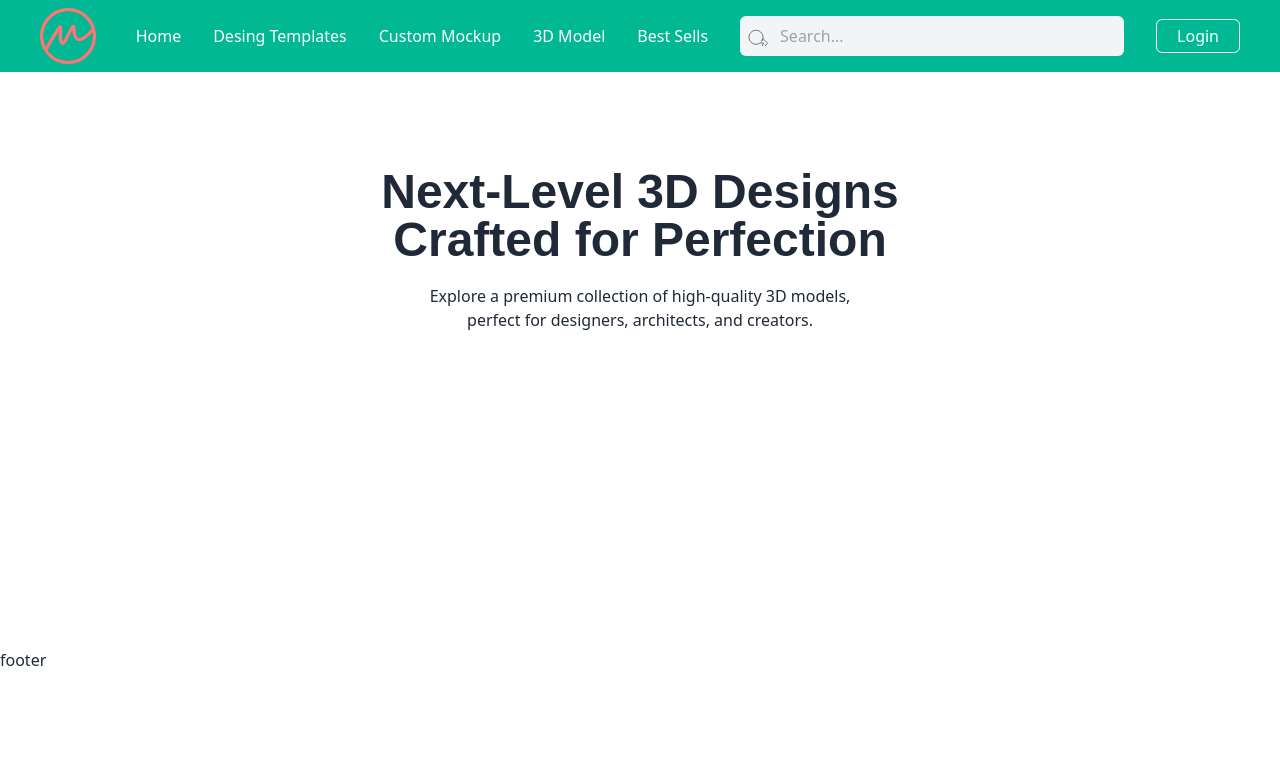
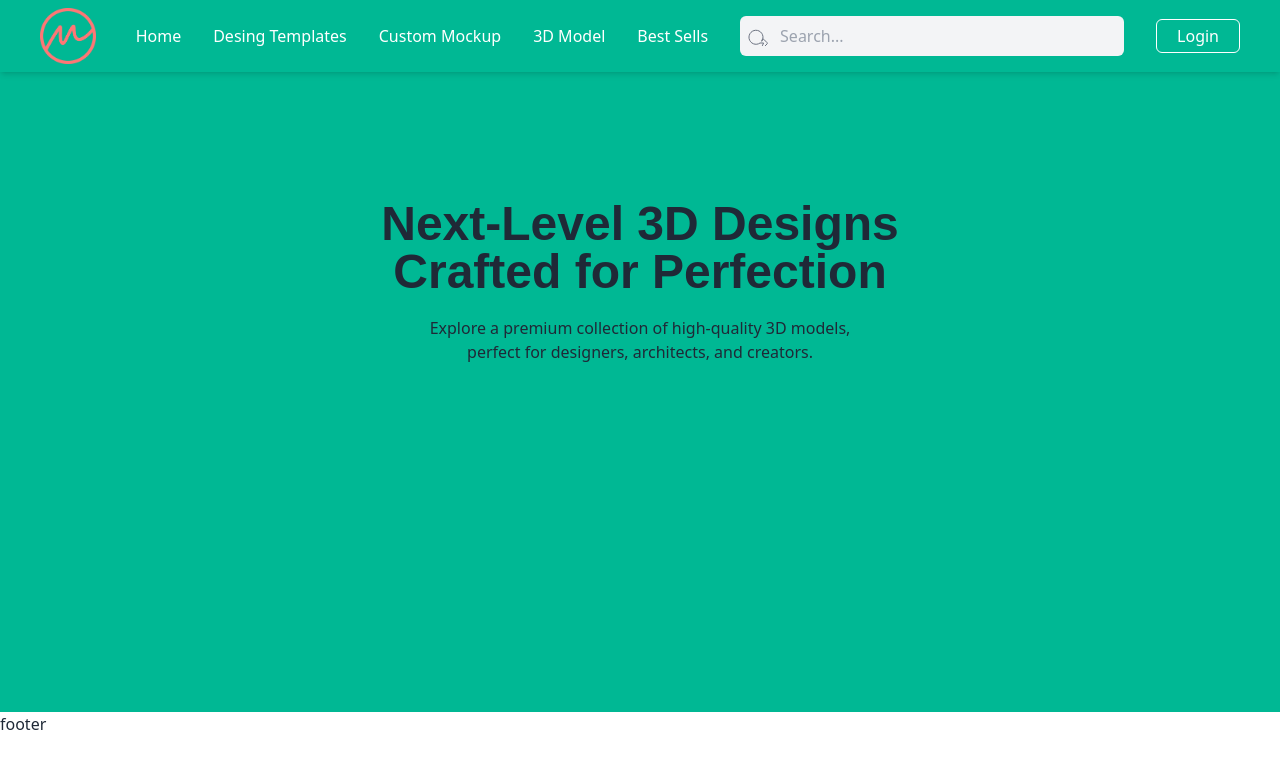
Before and after one commit to ataurwd/Ecommerch-Team, a React (Vite) app: page / in a window 1280 px wide. Shown: the top 768 px of the page. Built offline with nearby package versions, Linux system fonts and the light colour scheme; no server answers.

Commit message:
make the navbar sticky and also change the heaidng bg color

```diff
--- a/src/components/Heading.jsx
+++ b/src/components/Heading.jsx
@@ -2,7 +2,7 @@ import React from 'react';
 
 const Heading = () => {
     return (
-        <div className='h-[60vh] flex flex-col items-center md:mt-24 mt-5 md:space-y-5'>
+        <div className='h-[80vh] flex flex-col items-center md:pt-32 pt-5 md:space-y-5 bg-Mprimary'>
             <h1 className='md:text-5xl text-2xl md:w-1/2 w-[80%] mx-auto text-center font-extrabold font-customF'> Next-Level 3D Designs Crafted for Perfection</h1>
             <p className='md:w-1/3 w-[80%] text-center mt-2 mx-auto'> Explore a premium collection of high-quality 3D models, perfect for designers, architects, and creators.</p>
         </div>
--- a/src/components/Navbar.jsx
+++ b/src/components/Navbar.jsx
@@ -15,7 +15,7 @@ const Navbar = () => {
   };
 
   return (
-    <nav className="bg-Mprimary md:px-10 py-2 md:flex ">
+    <nav className="bg-Mprimary sticky top-0 left-0 w-full z-50 md:px-10 py-2 md:flex shadow-md">
       <div className="container mx-auto flex justify-between items-center flex-1">
         {/* Left-side Logo */}
         <div className="text-white text-2xl font-bold">
```
